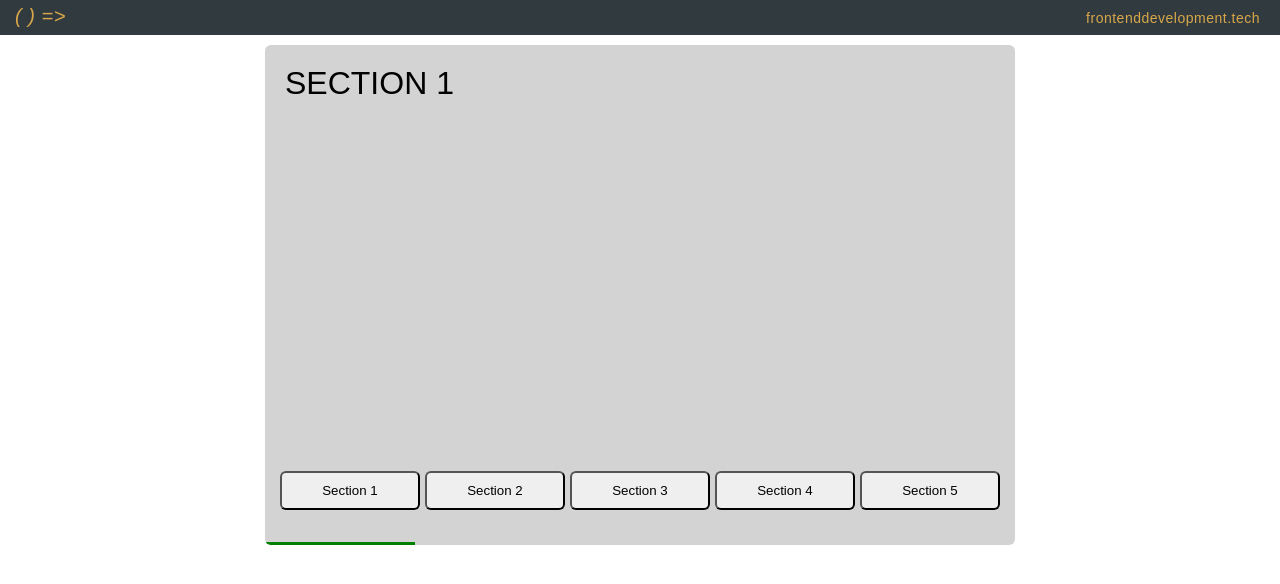
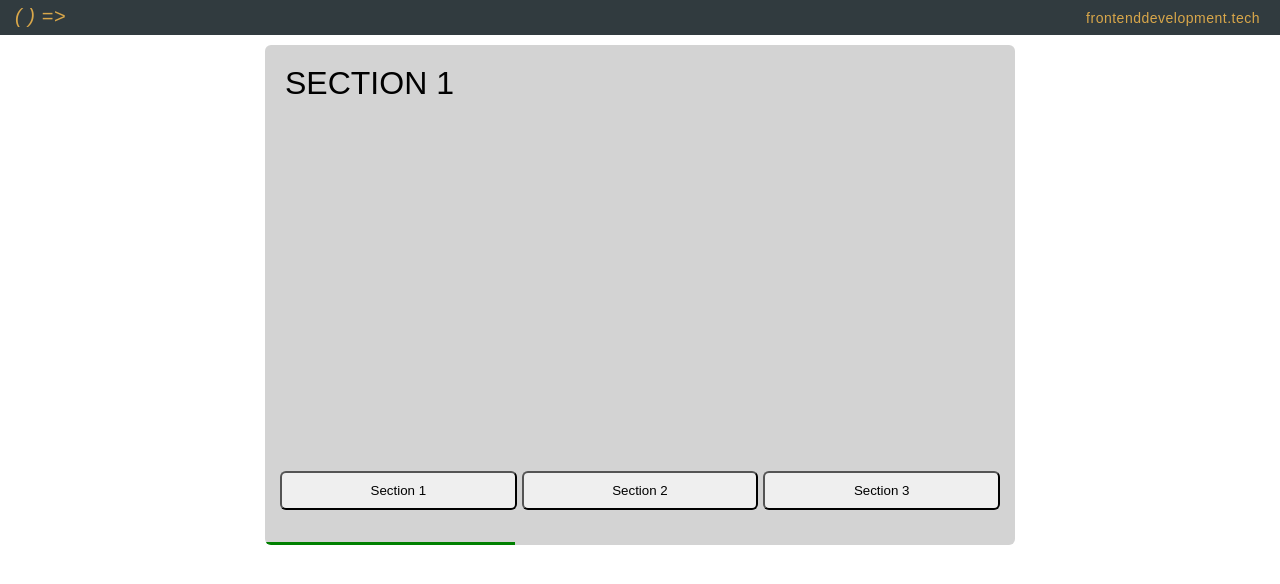
Before and after one commit to eastcoastdeveloper/in-page-navigation, an Angular app: page / in a window 1280 px wide. Shown: the top 584 px of the page. Built offline with nearby package versions, Linux system fonts and the light colour scheme.

Commit message:
1 file modified

```diff
--- a/src/app/app.component.ts
+++ b/src/app/app.component.ts
@@ -20,7 +20,7 @@ export class AppComponent {
   progress: any = [];
 
   // SET TO ANY AMOUNT!
-  sectionLength = 5;
+  sectionLength = 3;
 
   barLinkWidth: number = 0;
   Math: any;
```
